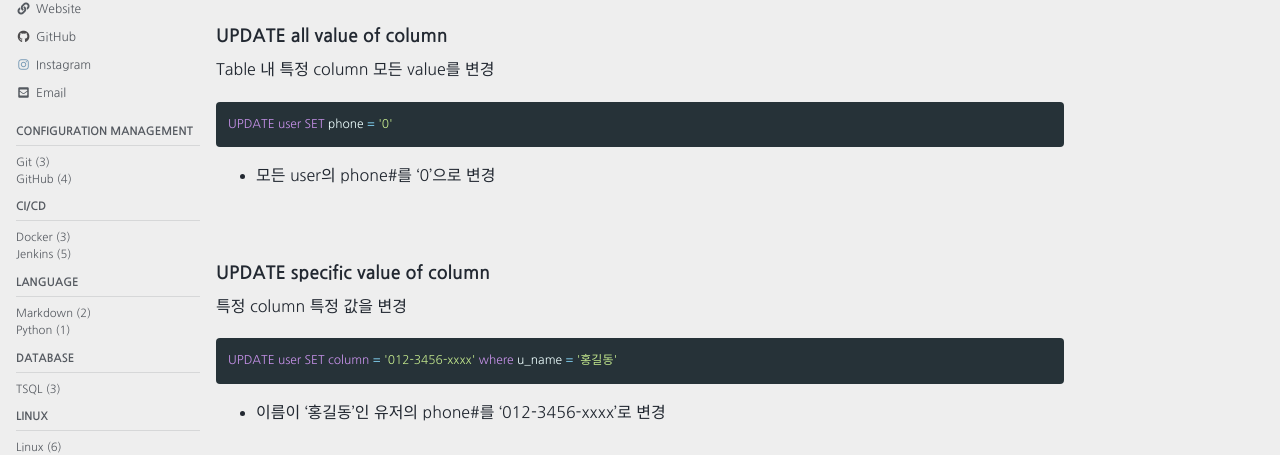
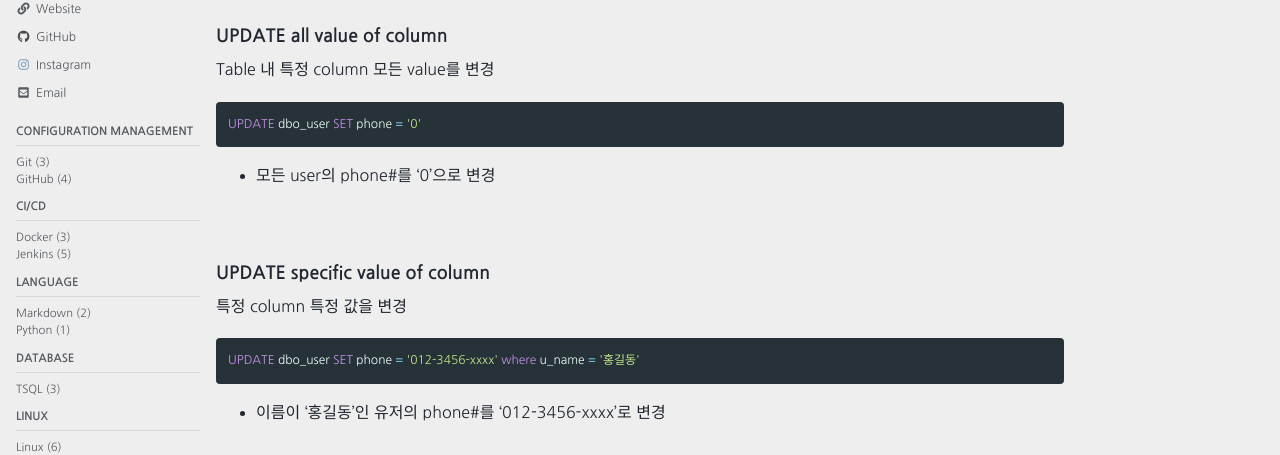
Before and after one commit to ynlee1/ynlee1.github.io, a Jekyll site: the page built from _posts/tsql/2022-07-14-update-table.md, in a window 1280 px wide and 900 px high. Shown: the part 329-784 px from the top of the window. Built offline with Jekyll 4.4.1, drawn with Linux system fonts in a browser that asks for light colours; cached includes are drawn as plain includes; comment, search, counter and statistics services are not loaded.

Commit message:
[fix] change wrong variable name

````diff
--- a/_posts/tsql/2022-07-14-update-table.md
+++ b/_posts/tsql/2022-07-14-update-table.md
@@ -2,7 +2,7 @@
 published: true
 title: "[ms-sql] UPDATE를 이용한 data 변경"
 date: 2022-07-14
-last_modified_at: 2022-07-14T13:32:00
+last_modified_at: 2022-07-14T13:50:00
 toc: true
 toc_sticky: true
 categories:
@@ -22,7 +22,7 @@ SQL data를 변경하기 위해 사용합니다. <br><br>
 Table 내 특정 column 모든 value를 변경
 
 ```sql
-UPDATE user SET phone = '0'
+UPDATE dbo_user SET phone = '0'
 ```
 
 * 모든 user의 phone#를 '0'으로 변경
@@ -33,7 +33,7 @@ UPDATE user SET phone = '0'
 특정 column 특정 값을 변경
 
 ```sql
-UPDATE user SET column = '012-3456-xxxx' where u_name = '홍길동'
+UPDATE dbo_user SET phone = '012-3456-xxxx' where u_name = '홍길동'
 ```
 
 * 이름이 '홍길동'인 유저의 phone#를 '012-3456-xxxx'로 변경
````
